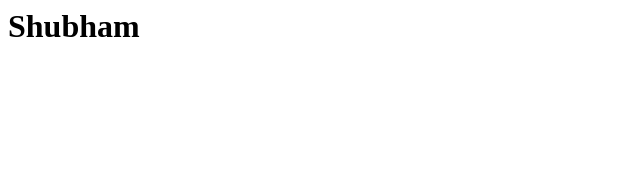
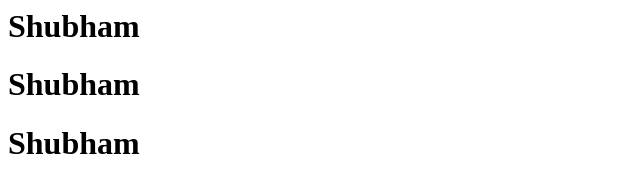
Before and after one commit to shubhamSpanchal/GitDemo, a plain HTML site: page index.html in a window 1280 px wide. Shown: the whole page, without its empty margins (0-640 px from the left). Drawn offline with Linux system fonts and the light colour scheme.

Commit message:
adding 3 h1 tag

```diff
--- a/index.html
+++ b/index.html
@@ -1 +1,3 @@
 <h1>Shubham</h1>
+<h1>Shubham</h1>
+<h1>Shubham</h1>
```
